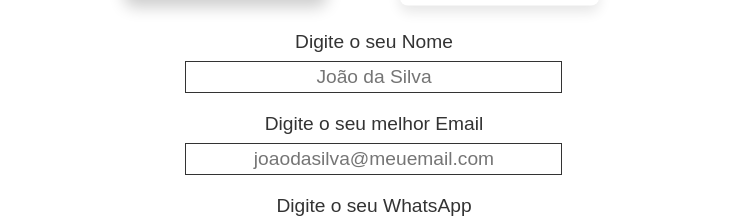
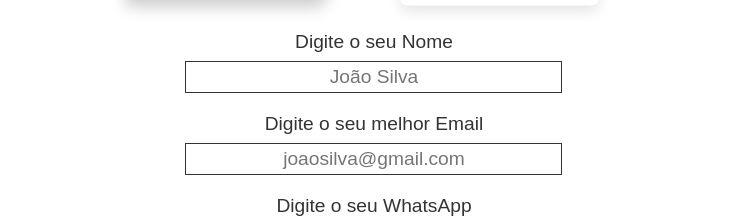
Before and after one commit to Lenoxel/prepara-ai-landing-page, a Svelte app: page / in a window 1280 px wide. Both pictures are taken after a click on the button "Solicitar uma demo". Shown: the part 2195-2418 px from the top of the page, without its empty margins (266-1013 px from the left). Built offline with nearby package versions, Linux system fonts and the light colour scheme.

Commit message:
refactor: :recycle: altera placeholder do nome e do email do cliente

```diff
--- a/src/components/ScheduleDemoForm/root.svelte
+++ b/src/components/ScheduleDemoForm/root.svelte
@@ -176,7 +176,7 @@
             class="form-input"
             id="client-name"
             type="text"
-            placeholder="João da Silva"
+            placeholder="João Silva"
             bind:value={clientName}
             disabled={isSendingEmail}
           />
@@ -190,7 +190,7 @@
             class="form-input"
             id="client-email"
             type="email"
-            placeholder="joaodasilva@meuemail.com"
+            placeholder="joaosilva@gmail.com"
             bind:value={clientEmail}
             disabled={isSendingEmail}
           />
```
